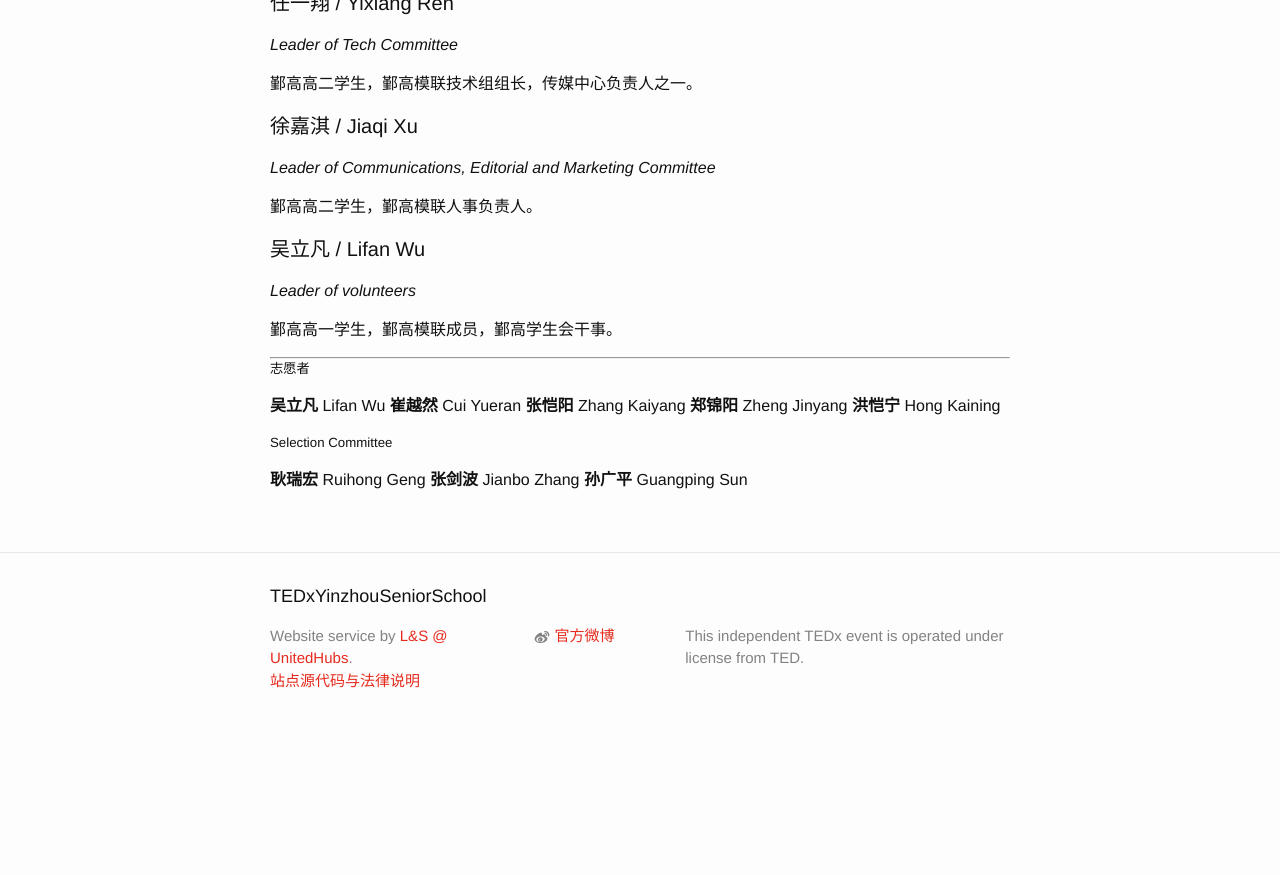
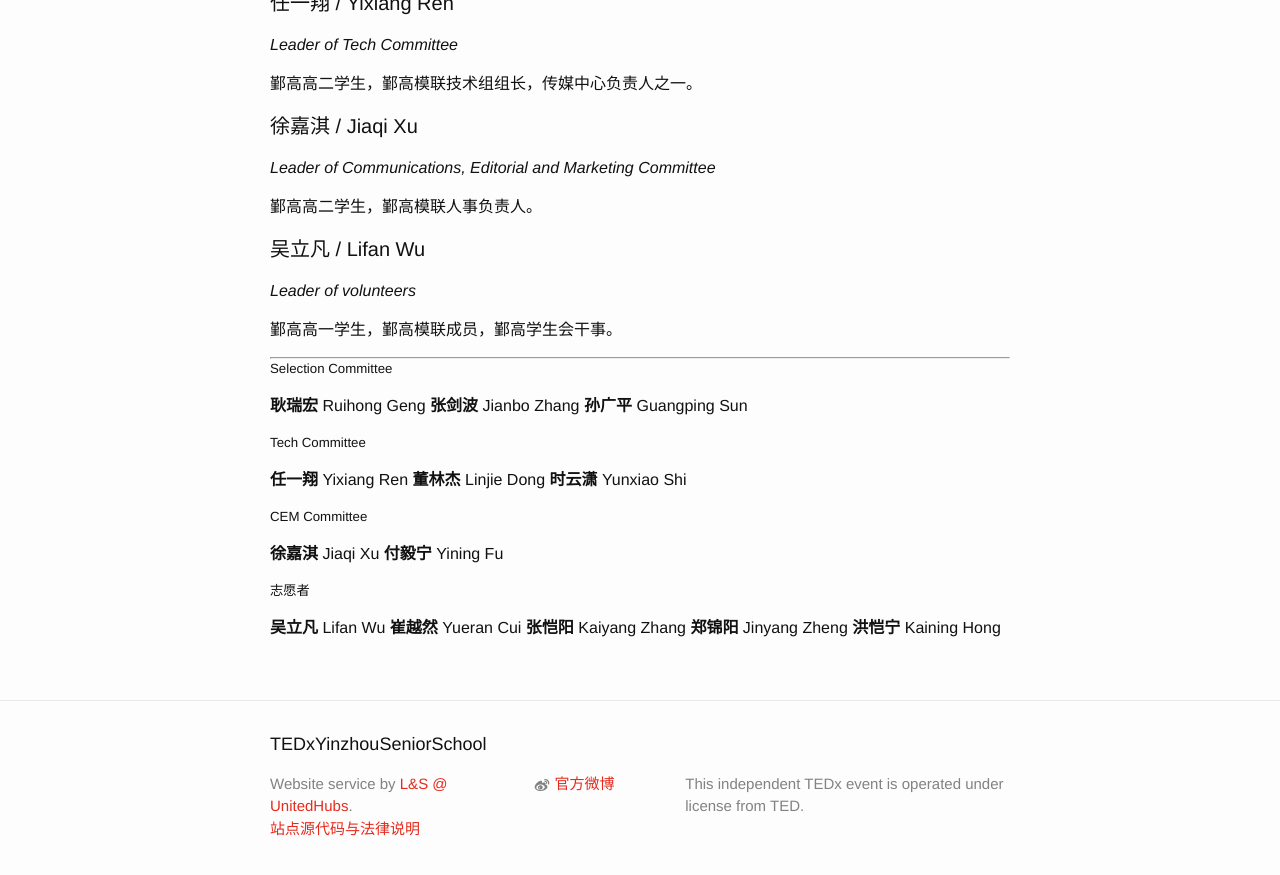
Before and after one commit to donglj314/tedx.nbyg.net, a Jekyll site: the page built from committee.md, in a window 1280 px wide and 900 px high, scrolled down 791 px. Shown: the top 875 px of the window. Built offline with Jekyll 4.4.1, drawn with Linux system fonts in a browser that asks for light colours; before the commit the page ends 1543 px from its top, so only the background shows below that.

Commit message:
Update committee.md

```diff
--- a/committee.md
+++ b/committee.md
@@ -46,8 +46,14 @@ permalink: /committee/
 
 --------------------------
 
-##### 志愿者
-**吴立凡** Lifan Wu **崔越然** Cui Yueran **张恺阳** Zhang Kaiyang **郑锦阳** Zheng Jinyang **洪恺宁** Hong Kaining
-
 ##### Selection Committee
 **耿瑞宏** Ruihong Geng **张剑波** Jianbo Zhang **孙广平** Guangping Sun
+
+##### Tech Committee
+**任一翔** Yixiang Ren **董林杰** Linjie Dong **时云潇** Yunxiao Shi
+
+##### CEM Committee
+**徐嘉淇** Jiaqi Xu **付毅宁** Yining Fu
+
+##### 志愿者
+**吴立凡** Lifan Wu **崔越然** Yueran Cui **张恺阳** Kaiyang Zhang **郑锦阳** Jinyang Zheng **洪恺宁** Kaining Hong
```
